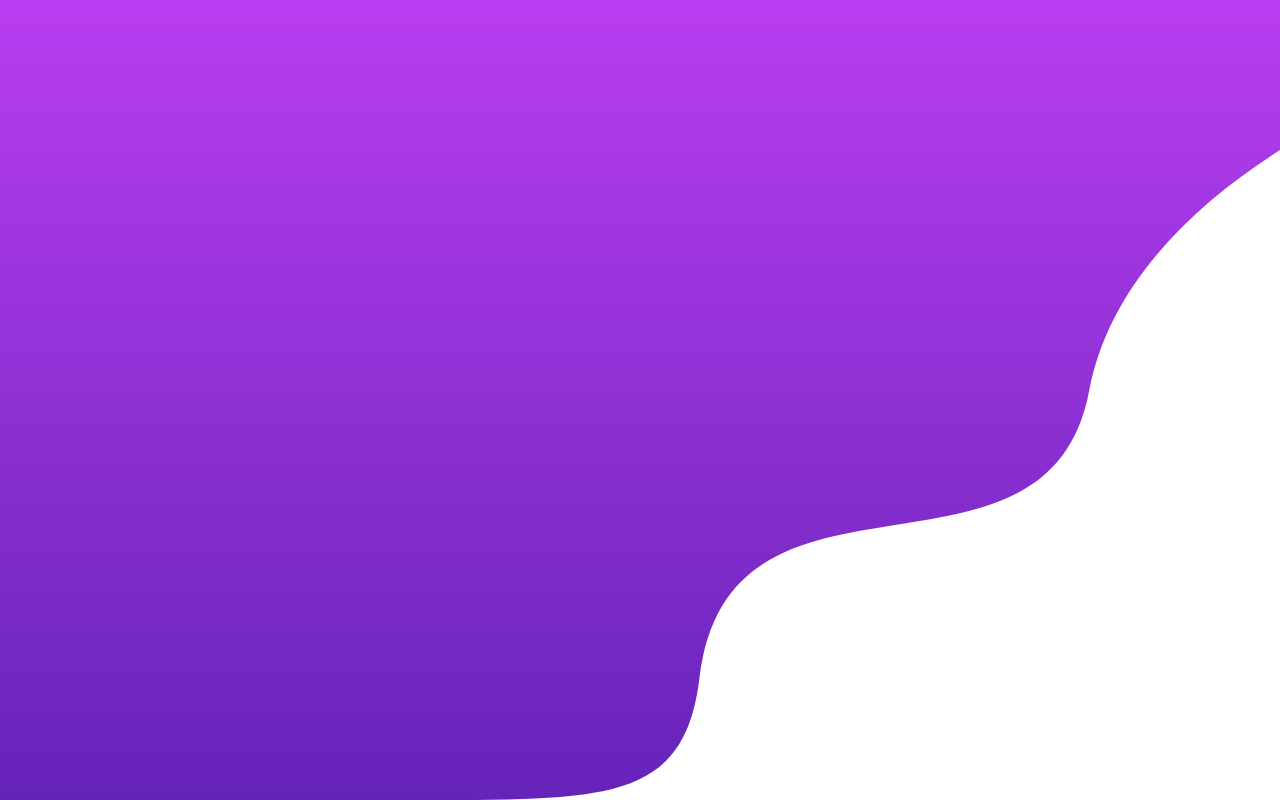
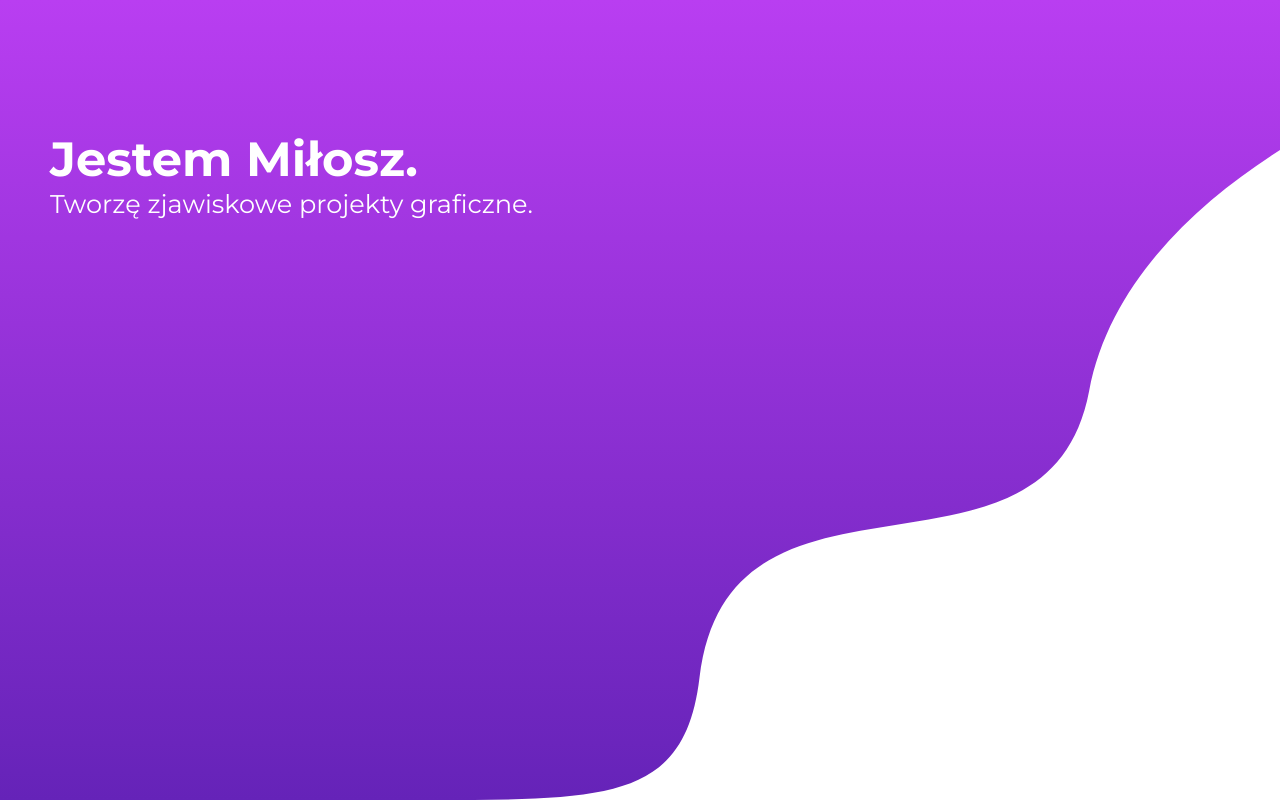
Before and after one commit to MiloszKowalski/personal-site, a React (Create React App) app: page / in a window 1280 px wide. Built offline with nearby package versions, Linux system fonts and the light colour scheme.

Commit message:
Add hero section to homepage

```diff
--- a/public/locales/pl/translation.json
+++ b/public/locales/pl/translation.json
@@ -2,5 +2,11 @@
   "main page": "strona główna",
   "resume": "CV",
   "portfolio": "portfolio",
-  "about me": "o mnie"
+  "about me": "o mnie",
+  "i am milosz": "Jestem Miłosz.",
+  "i create": "Tworzę",
+  "clean code": "czysty kod.",
+  "gorgeous designs": "zjawiskowe projekty graficzne.",
+  "working atmosphere": "przyjemną atmosferę pracy.",
+  "projects start finish": "projekty od początku do końca."
 }
--- a/src/views/Home/Home.scss
+++ b/src/views/Home/Home.scss
@@ -5,6 +5,7 @@
   background: var(--standard-gradient);
   height: 100vh;
   position: relative;
+  padding: 50px;
 }
 
 .hero img {
@@ -19,3 +20,19 @@
     height: 80%;
   }
 }
+
+.hero h1, h2 {
+  color: #fff;
+  margin: 0;
+  position: relative;
+  top: 10vh;
+}
+
+.hero h1 {
+  font-size: 3rem;
+}
+
+.hero h2 {
+  font-size: 1.6rem;
+  font-weight: normal;
+}
--- a/src/views/Home/Home.tsx
+++ b/src/views/Home/Home.tsx
@@ -1,13 +1,28 @@
 import React from 'react';
+import { useTranslation } from 'react-i18next';
+import Typical from 'react-typical';
 import heroMobile from './svg/Hero-mobile.svg';
 import heroDesktop from './svg/Hero-desktop.svg';
 import './Home.scss';
 
 const Home: React.FC = () => {
+  const { t } = useTranslation();
+  const defaultTimeoutMS = 1200;
 
   return (
     <div className="view-wrapper">
       <section className="hero">
+        <h1>{ t('i am milosz')}</h1>
+        <h2>{ t('i create') + ' '}
+        <Typical
+          steps={[t('clean code'), defaultTimeoutMS,
+                  t('gorgeous designs'), defaultTimeoutMS,
+                  t('working atmosphere'), defaultTimeoutMS,
+                  t('projects start finish'), defaultTimeoutMS]}
+          loop={Infinity}
+          wrapper="span"
+        />
+        </h2>
         <picture>
           <source srcSet={`${heroMobile} 1x`} media="(max-width: 768px)" />
           <img srcSet={`${heroDesktop} 2x`} alt="background" />
```
Also changed, not shown: public/locales/en/translation.json (+7 -1 lines).
